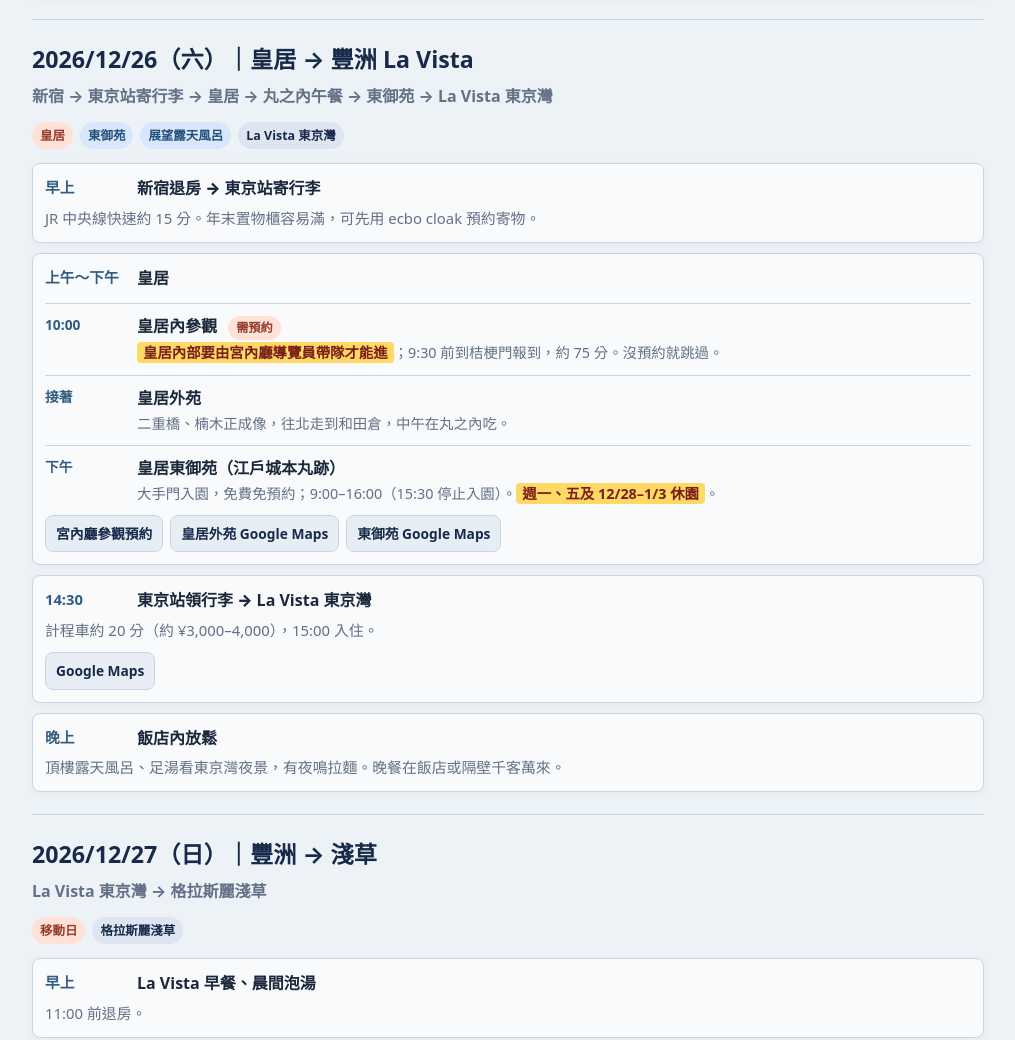
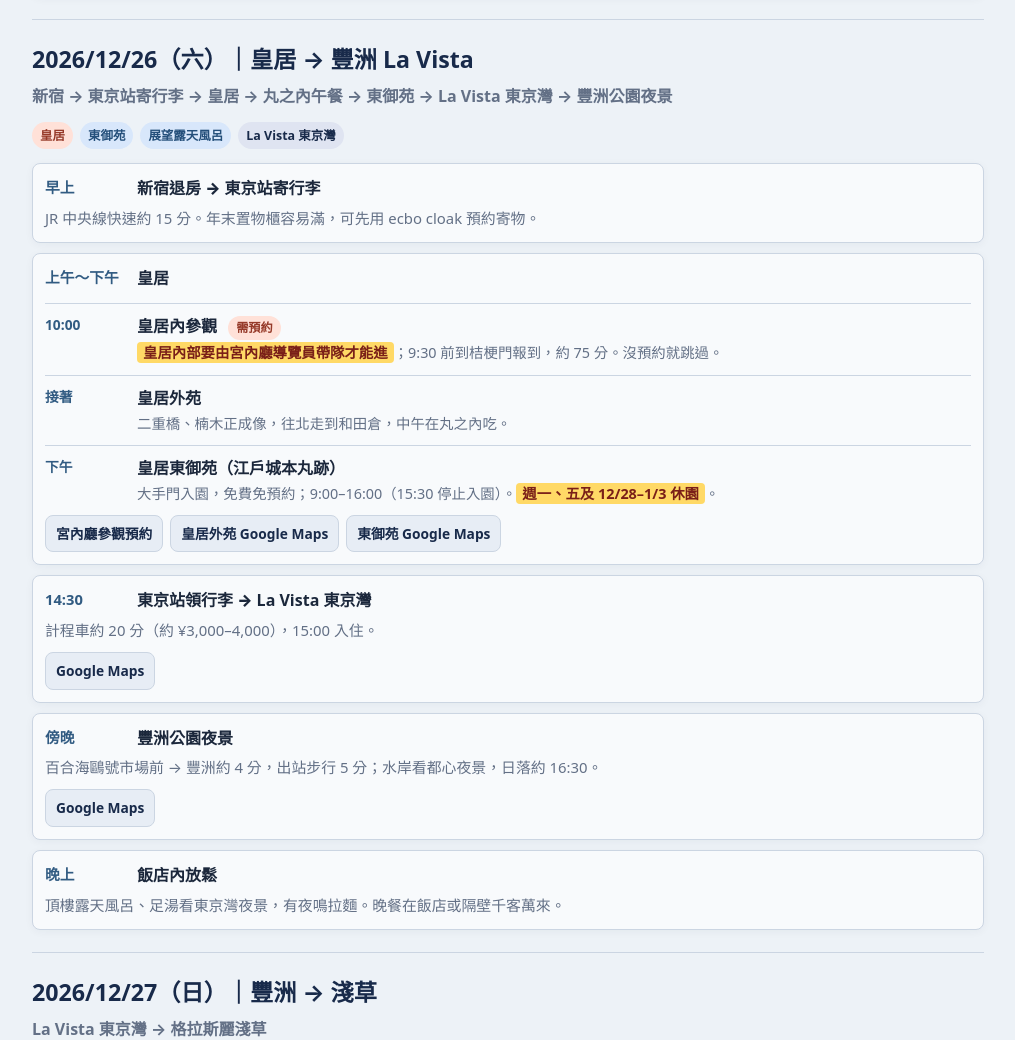
Before and after one commit to axde954e6/2026-TOKYO, a plain HTML site: page index.html in a window 1280 px wide. Shown: the part 3434-4474 px from the top of the page, without its empty margins (132-1147 px from the left). Drawn offline with Linux system fonts and the light colour scheme.

Commit message:
12/26: add Toyosu Park night view
Co-Authored-By: Claude Opus 5.5 <noreply@anthropic.com>
Claude-Session: https://claude.ai/code/session_01DcfaDZjqg6SmZBCw8awp7q

```diff
--- a/index.html
+++ b/index.html
@@ -283,7 +283,7 @@
 
     <section class="day" id="d1226">
       <h2>2026/12/26（六）｜皇居 → 豐洲 La Vista</h2>
-      <p class="route">新宿 → 東京站寄行李 → 皇居 → 丸之內午餐 → 東御苑 → La Vista 東京灣</p>
+      <p class="route">新宿 → 東京站寄行李 → 皇居 → 丸之內午餐 → 東御苑 → La Vista 東京灣 → 豐洲公園夜景</p>
       <div class="meta-row"><span class="tag city">皇居</span><span class="tag">東御苑</span><span class="tag">展望露天風呂</span><span class="tag sleep">La Vista 東京灣</span></div>
       <div class="items">
         <article class="item"><div class="topline"><span class="time">早上</span><span class="what">新宿退房 → 東京站寄行李</span></div><p class="note">JR 中央線快速約 15 分。年末置物櫃容易滿，可先用 ecbo cloak 預約寄物。</p></article>
@@ -297,6 +297,7 @@
           <div class="links"><a class="btn" href="https://sankan.kunaicho.go.jp/guide/koukyo.html" target="_blank" rel="noreferrer">宮內廳參觀預約</a><a class="btn" href="https://www.google.com/maps/search/?api=1&amp;query=Kokyo+Gaien+National+Garden" target="_blank" rel="noreferrer">皇居外苑 Google Maps</a><a class="btn" href="https://www.google.com/maps/search/?api=1&amp;query=East+Gardens+of+the+Imperial+Palace+Otemon" target="_blank" rel="noreferrer">東御苑 Google Maps</a></div>
         </article>
         <article class="item"><div class="topline"><span class="time">14:30</span><span class="what">東京站領行李 → La Vista 東京灣</span></div><p class="note">計程車約 20 分（約 ¥3,000–4,000），15:00 入住。</p><div class="links"><a class="btn" href="https://www.google.com/maps/search/?api=1&amp;query=La+Vista+Tokyo+Bay" target="_blank" rel="noreferrer">Google Maps</a></div></article>
+        <article class="item"><div class="topline"><span class="time">傍晚</span><span class="what">豐洲公園夜景</span></div><p class="note">百合海鷗號市場前 → 豐洲約 4 分，出站步行 5 分；水岸看都心夜景，日落約 16:30。</p><div class="links"><a class="btn" href="https://www.google.com/maps/search/?api=1&amp;query=Toyosu+Park" target="_blank" rel="noreferrer">Google Maps</a></div></article>
         <article class="item"><div class="topline"><span class="time">晚上</span><span class="what">飯店內放鬆</span></div><p class="note">頂樓露天風呂、足湯看東京灣夜景，有夜鳴拉麵。晚餐在飯店或隔壁千客萬來。</p></article>
       </div>
     </section>
```
